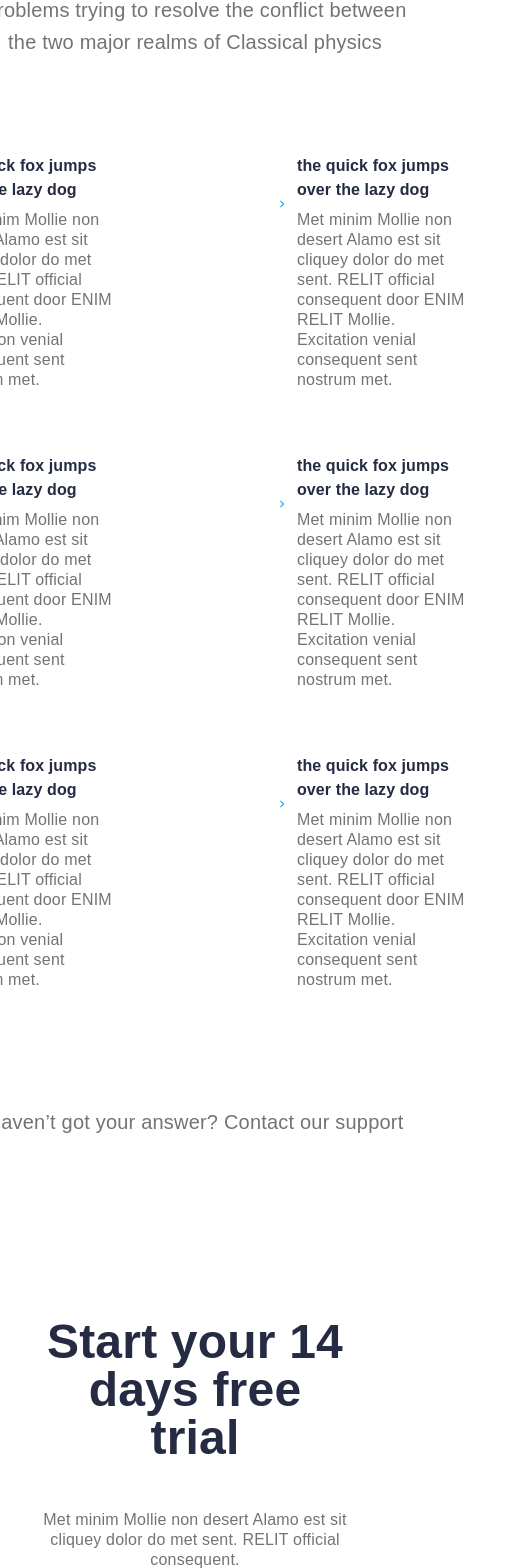
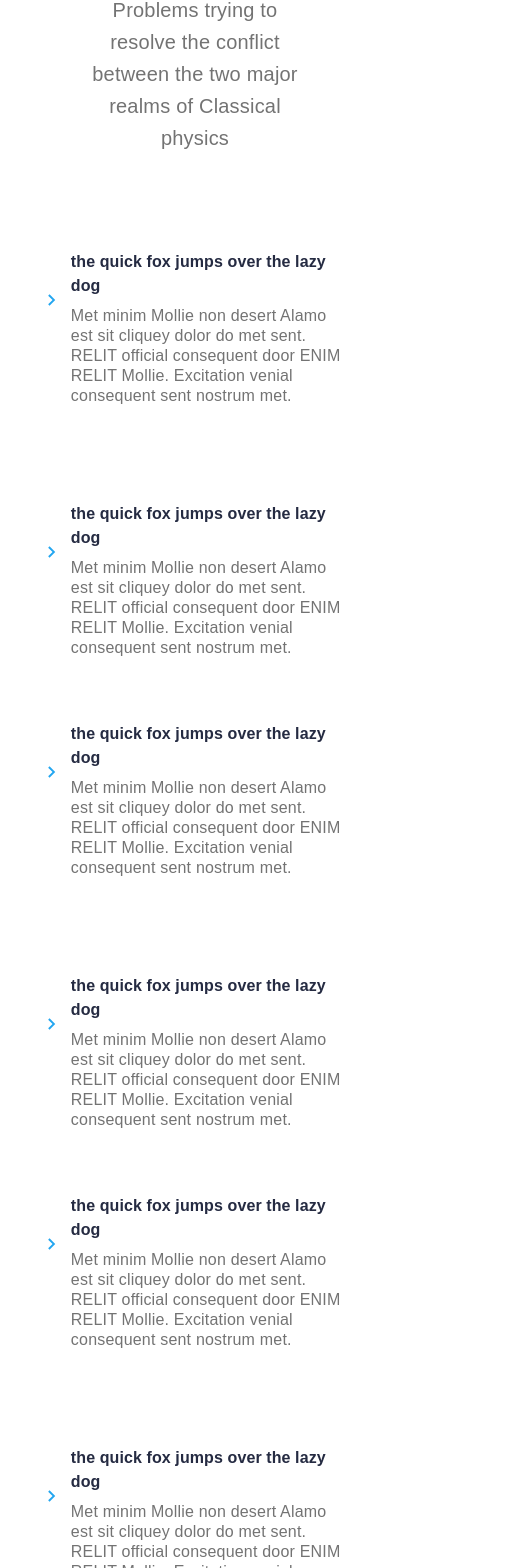
Before and after one commit to MuhammedZeki/D-nemProjesi-ecommers, a React (Vite) app: page /pricing in a window 390 px wide. Shown: the part 4080-5648 px from the top of the page, 532 px wide, since content can reach past the window. Built offline with nearby package versions, Linux system fonts and the light colour scheme.

Commit message:
PricingDescription responsive is done

```diff
--- a/src/components/pricing/PricingDescription.jsx
+++ b/src/components/pricing/PricingDescription.jsx
@@ -13,8 +13,8 @@ const PricingDescription = () => {
           </p>
         </div>
         <div className="flex flex-col ">
-          <div className="flex items-center gap-8">
-            <div className="flex gap-2 px-16 py-8">
+          <div className="flex flex-col lg:flex lg:flex-row lg:items-center gap-8">
+            <div className="flex gap-2 lg:px-16 py-8">
               <MdKeyboardArrowRight className="text-[#23A6F0] w-25 h-25" />
               <div className="flex flex-col gap-2">
                 <h5 className="font-bold leading-6 tracking-[0.1px] text-[#252B42]">
@@ -27,7 +27,7 @@ const PricingDescription = () => {
                 </h6>
               </div>
             </div>
-            <div className="flex gap-2 px-16 py-8">
+            <div className="flex gap-2 lg:px-16 py-8">
               <MdKeyboardArrowRight className="text-[#23A6F0] w-25 h-25" />
               <div className="flex flex-col gap-2">
                 <h5 className="font-bold leading-6 tracking-[0.1px] text-[#252B42]">
@@ -41,8 +41,8 @@ const PricingDescription = () => {
               </div>
             </div>
           </div>
-          <div className="flex items-center gap-8">
-            <div className="flex gap-2 px-16 py-8">
+          <div className="flex flex-col lg:flex lg:flex-row lg:items-center gap-8">
+            <div className="flex gap-2 lg:px-16 py-8">
               <MdKeyboardArrowRight className="text-[#23A6F0] w-25 h-25" />
               <div className="flex flex-col gap-2">
                 <h5 className="font-bold leading-6 tracking-[0.1px] text-[#252B42]">
@@ -55,7 +55,7 @@ const PricingDescription = () => {
                 </h6>
               </div>
             </div>
-            <div className="flex gap-2 px-16 py-8">
+            <div className="flex gap-2 lg:px-16 py-8">
               <MdKeyboardArrowRight className="text-[#23A6F0] w-25 h-25" />
               <div className="flex flex-col gap-2">
                 <h5 className="font-bold leading-6 tracking-[0.1px] text-[#252B42]">
@@ -69,8 +69,8 @@ const PricingDescription = () => {
               </div>
             </div>
           </div>
-          <div className="flex items-center gap-8">
-            <div className="flex gap-2 px-16 py-8">
+          <div className="flex flex-col lg:flex lg:flex-row lg:items-center gap-8">
+            <div className="flex gap-2 lg:px-16 py-8">
               <MdKeyboardArrowRight className="text-[#23A6F0] w-25 h-25" />
               <div className="flex flex-col gap-2">
                 <h5 className="font-bold leading-6 tracking-[0.1px] text-[#252B42]">
@@ -83,7 +83,7 @@ const PricingDescription = () => {
                 </h6>
               </div>
             </div>
-            <div className="flex gap-2 px-16 py-8">
+            <div className="flex gap-2 lg:px-16 py-8">
               <MdKeyboardArrowRight className="text-[#23A6F0] w-25 h-25" />
               <div className="flex flex-col gap-2">
                 <h5 className="font-bold leading-6 tracking-[0.1px] text-[#252B42]">
@@ -98,7 +98,7 @@ const PricingDescription = () => {
             </div>
           </div>
         </div>
-        <div className="flex items-center justify-center py-6">
+        <div className="flex items-center justify-center py-6 text-center lg:text-start">
           <p className="font-medium text-xl leading-6 tracking-[0.2px] text-[#737373]">
             Haven’t got your answer? Contact our support
           </p>
```
